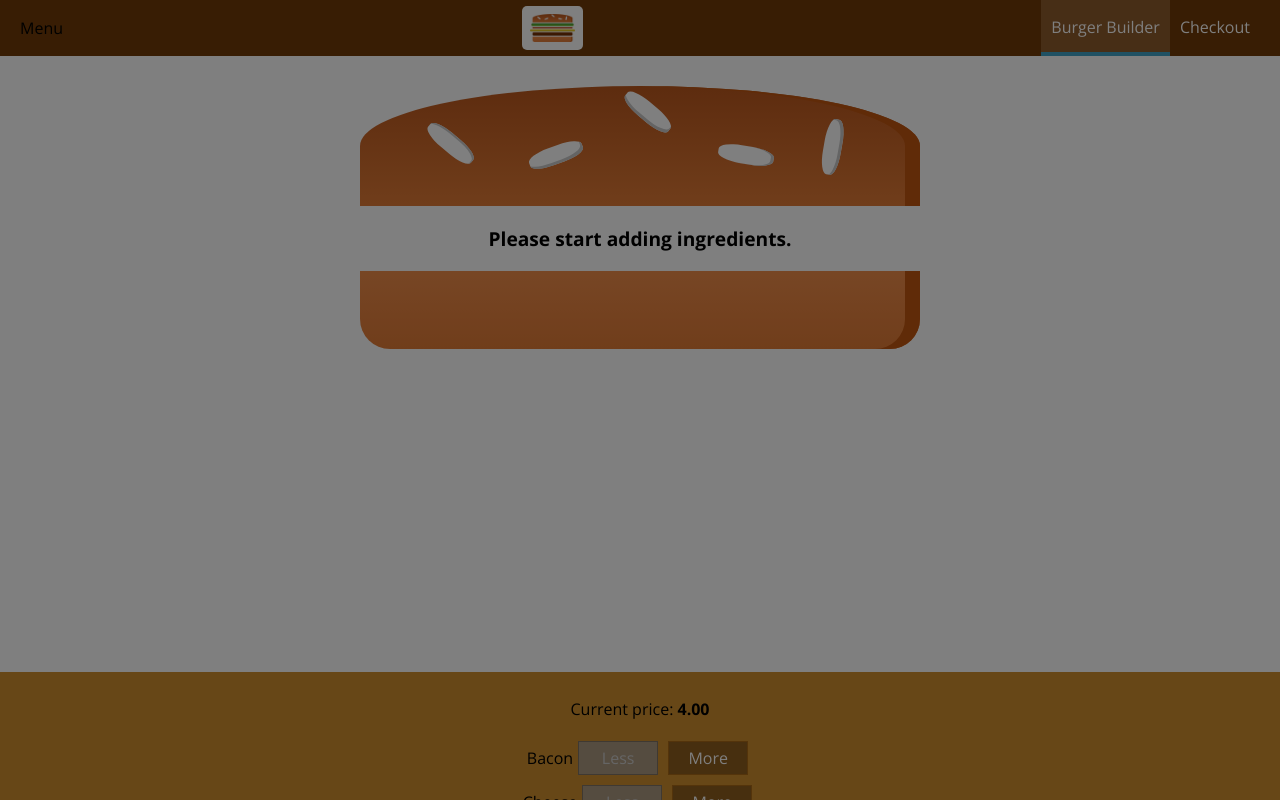
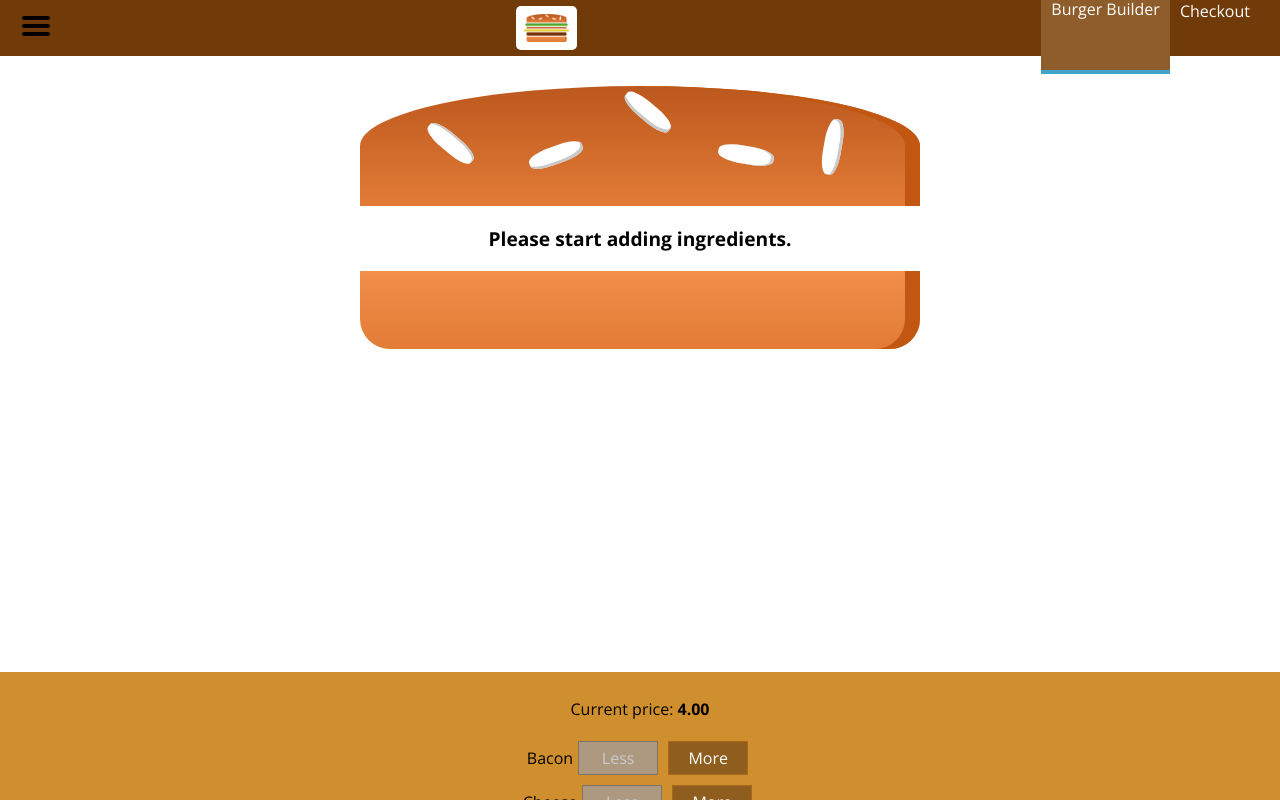
Before and after one commit to Eric-Ferole/react-burger-builder, a React app: page / in a window 1280 px wide. Shown: the top 800 px of the page. Built offline with nearby package versions, Linux system fonts and the light colour scheme.

Commit message:
Adding toggle and hamberger menu

```diff
--- a/src/components/Layout/Layout.js
+++ b/src/components/Layout/Layout.js
@@ -8,16 +8,22 @@ import SideDrawer from '../Navigation/Sidedrawer/Sidedrawer';
 class Layout extends Component {
 
   state = {
-    showSideDrawer: true
+    showSideDrawer: false
   }
 
+sideDrawerToggleHandler = () => {
+  this.setState( ( prevState ) => {
+    return { showSideDrawer: !prevState.showSideDrawer }
+  });
+}
+
 SideDrawerClosedHandler = () => {
-  this.setState({showSideDrawer: false});
+  this.setState( { showSideDrawer: false } );
 }
   render() {
     return (
       <Aux>
-        <Toolbar />
+        <Toolbar drawerToggleClicked={this.sideDrawerToggleHandler} />
         <SideDrawer
           open={this.state.showSideDrawer}
           closed={this.SideDrawerClosedHandler}
--- a/src/components/Navigation/NavigationItems/NavigationItem/NavigationItem.css
+++ b/src/components/Navigation/NavigationItems/NavigationItem/NavigationItem.css
@@ -9,8 +9,6 @@
   color:#8F5C2C;
   text-decoration: none;
   width: 100%;
-  box-sizing: border-box;
-  display: block;
 }
 
 .NavigationItem a:hover,
@@ -22,7 +20,6 @@
 @media (min-width: 500px) {
   .NavigationItem {
   margin: 0;
-  box-sizing: border-box;
   display: flex;
   height: 100%;
   width: auto;
@@ -31,11 +28,9 @@
 
 .NavigationItem a {
   color: #ffffff;
-  text-decoration: none;
   height: 100%;
   padding: 16px 10px;
   border-bottom: 4 solid transparent;
-  box-sizing: border-box;
   display: block;
 }
 
--- /dev/null
+++ b/src/components/Navigation/Sidedrawer/DrawerToggle/DrawerToggle.js
@@ -0,0 +1,14 @@
+import React from 'react';
+
+import Icon from '../../../UI/Icon/Icon';
+
+// Image
+import menu from '../../../../assets/images/icon-menu.svg';
+
+const drawerToggle = (props) => (
+  <div onClick={props.clicked}>
+    <Icon src={menu} alt="Menu" height="80%" />
+  </div>
+);
+
+export default drawerToggle;
--- a/src/components/Navigation/Toobar/Toolbar.js
+++ b/src/components/Navigation/Toobar/Toolbar.js
@@ -6,10 +6,11 @@ import classes from './Toolbar.css'
 // Components
 import Logo from '../../Logo/Logo';
 import NavigationItems from '../NavigationItems/NavigationItems';
+import DrawerToggle from '../Sidedrawer/DrawerToggle/DrawerToggle';
 
 const toolbar = ( props ) => (
   <header className={classes.Toolbar}>
-    <div>Menu</div>
+    <DrawerToggle clicked={props.drawerToggleClicked} />
     <div className={classes.Logo}>
       <Logo />
     </div>
--- /dev/null
+++ b/src/components/UI/Icon/Icon.js
@@ -0,0 +1,9 @@
+import React from 'react';
+
+const icon = (props) => (
+  <div>
+    <img src={props.src} alt={props.alt} height={props.height} />
+  </div>
+);
+
+export default icon;
```
Also changed, not shown: src/assets/images/icon-menu.svg (added).
